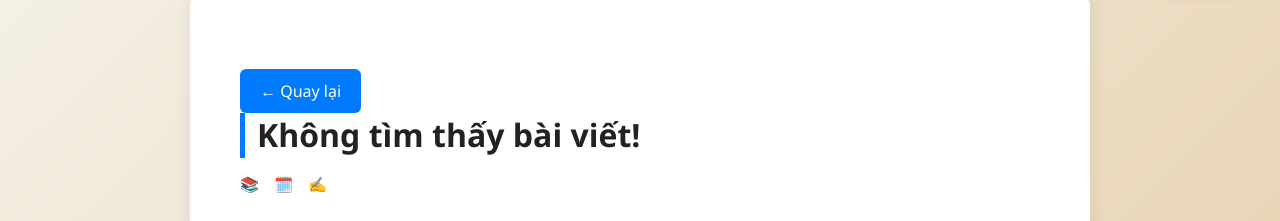
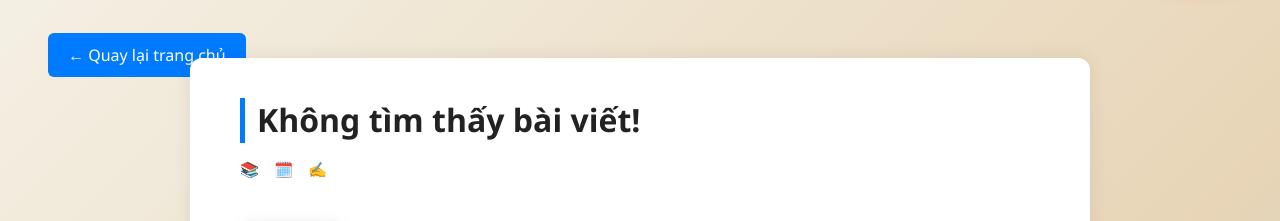
Before and after one commit to ngoctu0405/Book-Store, a PHP site: page /news-detail.html in a window 1280 px wide. Shown: the part 130-351 px from the top of the page. Run offline with PHP 8.4, Linux system fonts and the light colour scheme.

Commit message:
Sửa lại nút quay lại của news-detail

```diff
--- a/WEB___Book-Strore/assets/css/style.css
+++ b/WEB___Book-Strore/assets/css/style.css
@@ -943,7 +943,6 @@ select {
   position: absolute;
   top: 100%;
   left: 0;
-  min-width: 220px;
   background: #fff;
   border: 1px solid #ddd;
   border-radius: 8px;
@@ -2664,3 +2663,8 @@ footer {
 .news-card {
   height: 35em;
 }
+#back {
+  position: fixed;
+  left: 3rem;
+  top: 8rem;
+}
--- a/WEB___Book-Strore/news-detail.html
+++ b/WEB___Book-Strore/news-detail.html
@@ -20,12 +20,16 @@
         padding: 0;
       }
 
+      .container {
+        height: 90rem;
+      }
+
       /* Khung tổng */
       #page {
         position: relative;
-        top: 4rem;
+        top: 6rem;
         max-width: 900px;
-        min-height: 100rem;
+        min-height: 70rem;
         margin: 60px auto;
         background: #fff;
         padding: 40px 50px;
@@ -255,9 +259,9 @@
       </div>
     </nav>
 
+    <a id="back" href="index.html">&larr; Quay lại trang chủ</a>
+    <div class="container">
       <div id="page">
-      <a id="back" href="index.html">&larr; Quay lại</a>
-
         <h1 id="title"></h1>
 
         <div id="meta">
@@ -269,6 +273,7 @@
         <img id="image" alt="Ảnh bài viết" />
 
         <p id="content"></p>
+      </div>
     </div>
 
     <script>
```
Lines whose indentation alone changed are shown as unchanged.
